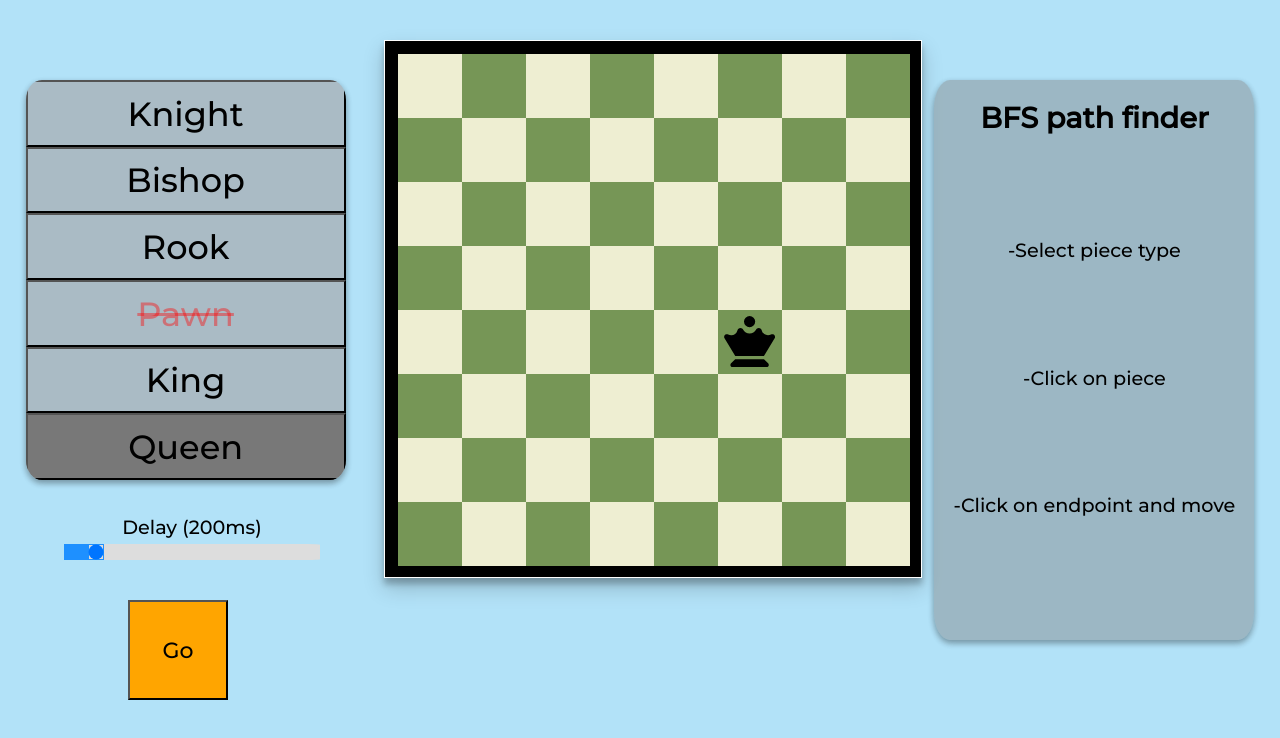
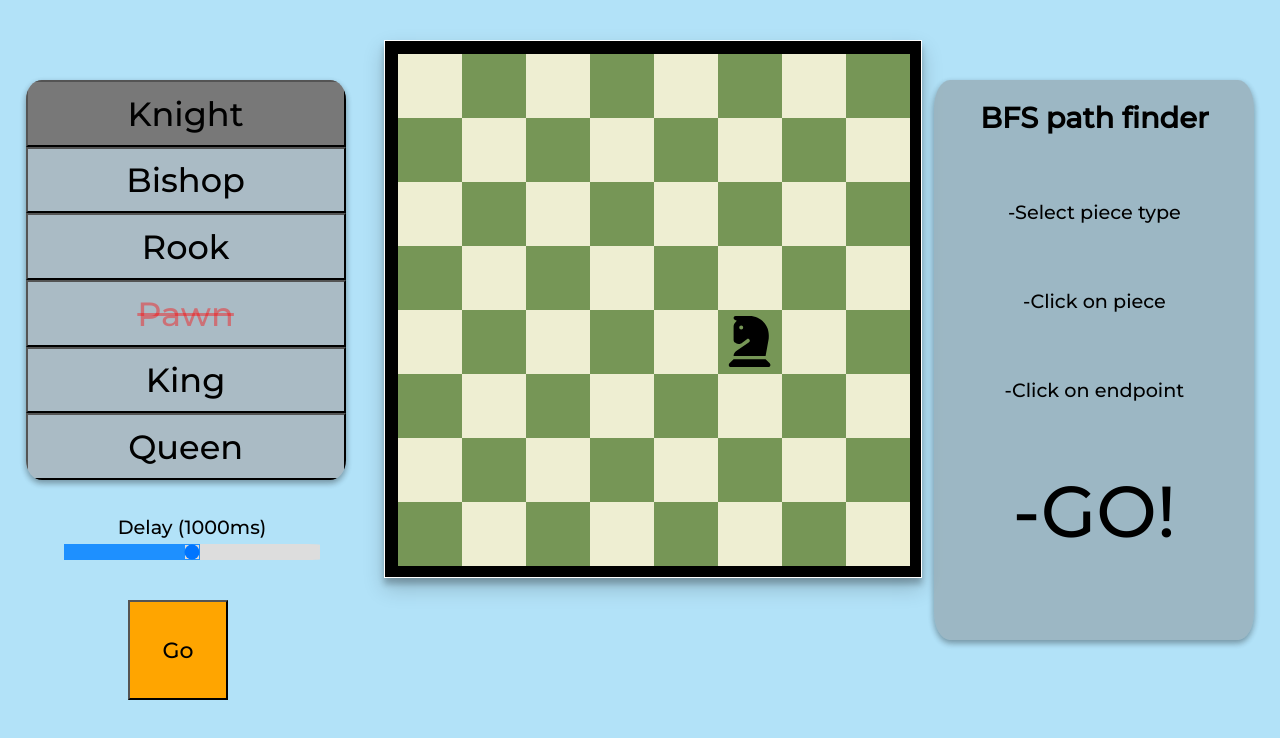
Before and after one commit to rafaelfontenele/chessboard, a React (Vite) app: page / in a window 1280 px wide. Shown: the top 738 px of the page. Built offline with nearby package versions, Linux system fonts and the light colour scheme.

Commit message:
Fixing minor bugs

```diff
--- a/src/Chessboard.css
+++ b/src/Chessboard.css
@@ -164,7 +164,7 @@ body {
   cursor: pointer;
   background-image: var(--highlighted-image);
   background-position: center;
-  background-size: 50%;
+  background-size: 30%;
   background-repeat: no-repeat;
   border-radius: 3%;
   z-index: 999;
--- a/src/components/Chessboard.jsx
+++ b/src/components/Chessboard.jsx
@@ -15,9 +15,9 @@ function Chessboard() {
     possibleMoves: [],
     path: [],
     typesNotImplemented: ['Pawn'],
-    selectedType: 'Queen',
+    selectedType: 'Knight',
     gameLocked: false,
-    delay: 200
+    delay: 1000
  } )
 
  const game = Game(state, setState);
@@ -161,7 +161,8 @@ const availableTypes = ['Knight', 'Bishop', 'Rook', 'Pawn', 'King','Queen'];
       <li>BFS path finder</li>
       <li>-Select piece type</li>
       <li>-Click on piece</li>
-      <li>-Click on endpoint and move</li>
+      <li>-Click on endpoint</li>
+      <li style={{fontSize: '1.5rem'}}>-GO!</li>
 
       </ol>
 
```
